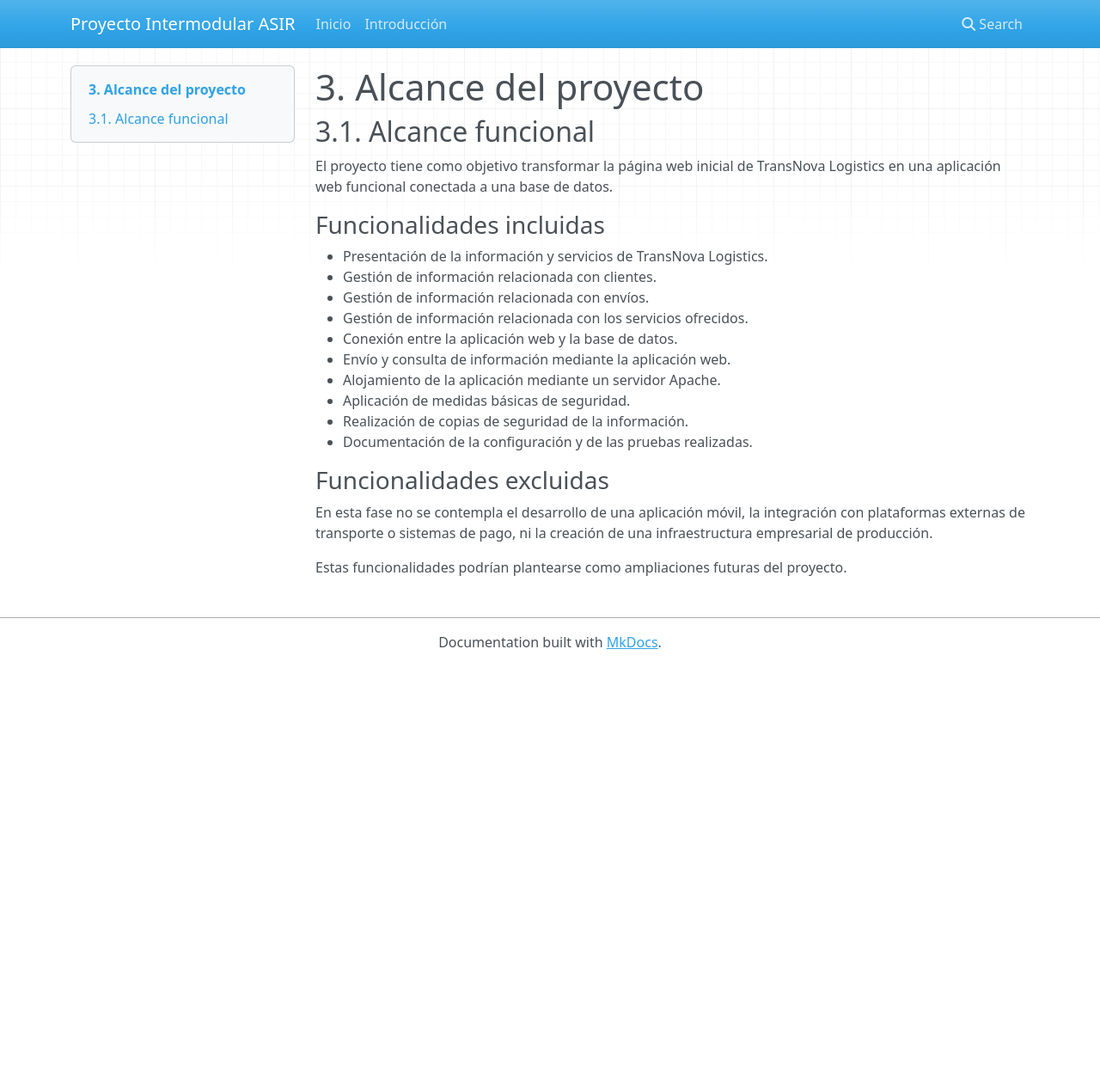
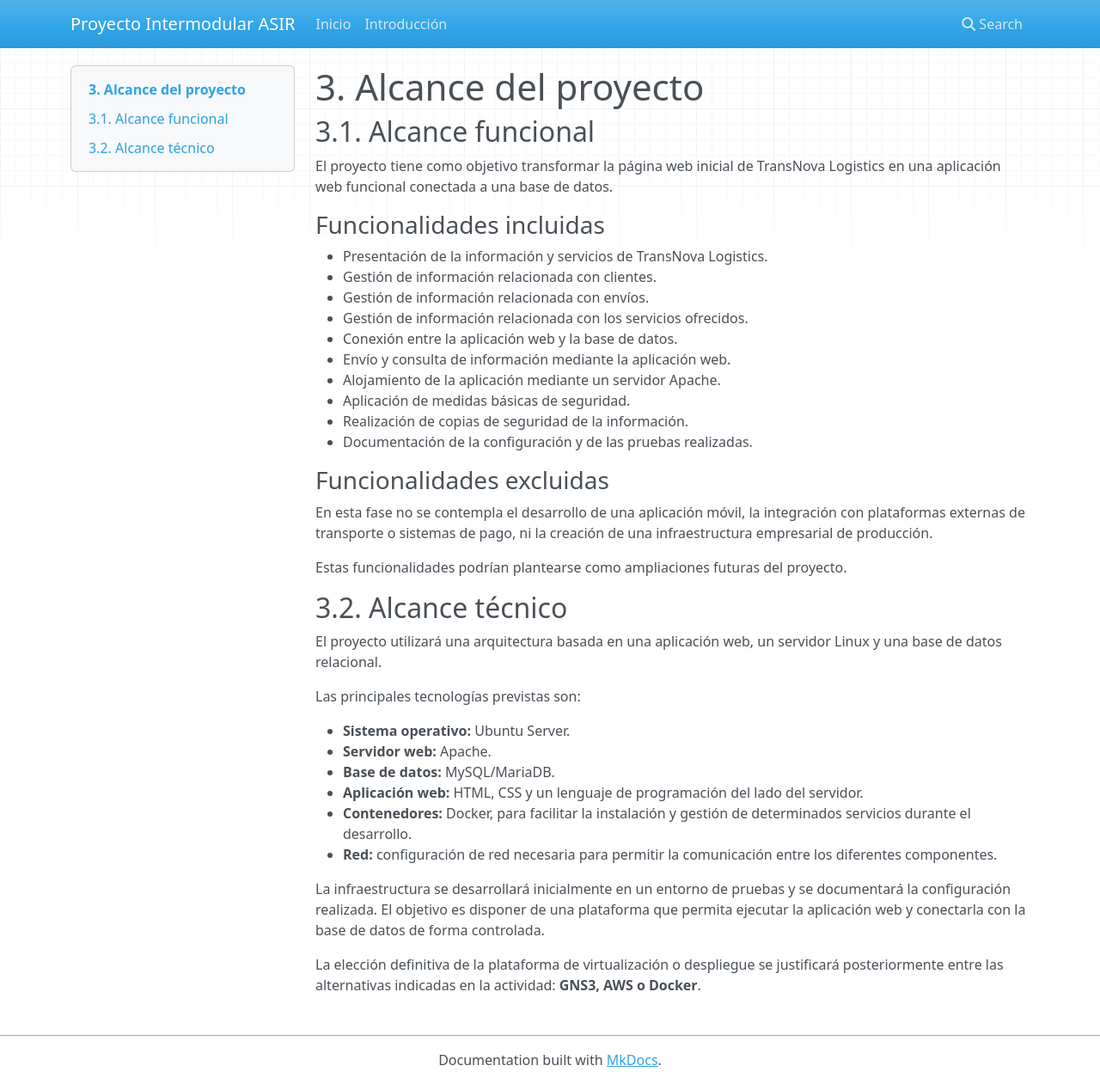
Before and after one commit to joelsanchezgalera-ship-it/Proyecto-Intermodular-ASIR, an MkDocs documentation site: the page built from docs/03_alcance.md, in a window 1280 px wide and 1261 px high. Shown: the whole window at 86% size. Built offline with MkDocs 1.6.1, drawn with Linux system fonts in a browser that asks for light colours; nearby versions of some CDN libraries.

Commit message:
Añadido alcance técnico del proyecto

```diff
--- a/docs/03_alcance.md
+++ b/docs/03_alcance.md
@@ -21,3 +21,20 @@ El proyecto tiene como objetivo transformar la página web inicial de TransNova
 En esta fase no se contempla el desarrollo de una aplicación móvil, la integración con plataformas externas de transporte o sistemas de pago, ni la creación de una infraestructura empresarial de producción.
 
 Estas funcionalidades podrían plantearse como ampliaciones futuras del proyecto.
+
+## 3.2. Alcance técnico
+
+El proyecto utilizará una arquitectura basada en una aplicación web, un servidor Linux y una base de datos relacional.
+
+Las principales tecnologías previstas son:
+
+- **Sistema operativo:** Ubuntu Server.
+- **Servidor web:** Apache.
+- **Base de datos:** MySQL/MariaDB.
+- **Aplicación web:** HTML, CSS y un lenguaje de programación del lado del servidor.
+- **Contenedores:** Docker, para facilitar la instalación y gestión de determinados servicios durante el desarrollo.
+- **Red:** configuración de red necesaria para permitir la comunicación entre los diferentes componentes.
+
+La infraestructura se desarrollará inicialmente en un entorno de pruebas y se documentará la configuración realizada. El objetivo es disponer de una plataforma que permita ejecutar la aplicación web y conectarla con la base de datos de forma controlada.
+
+La elección definitiva de la plataforma de virtualización o despliegue se justificará posteriormente entre las alternativas indicadas en la actividad: **GNS3, AWS o Docker**.
```
